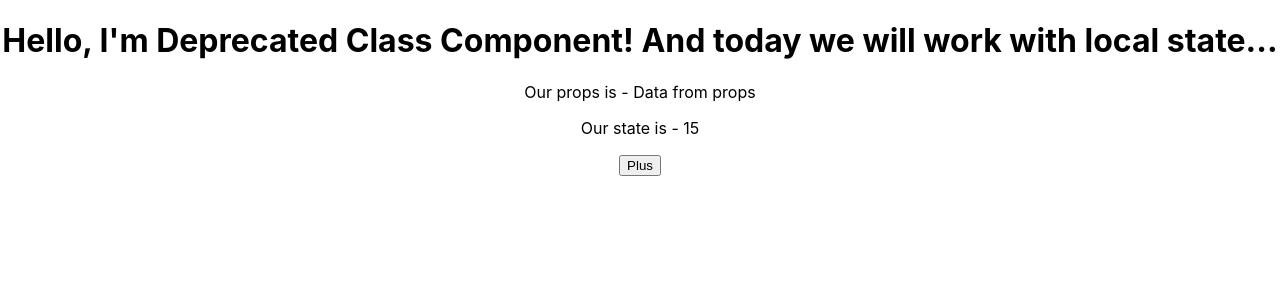
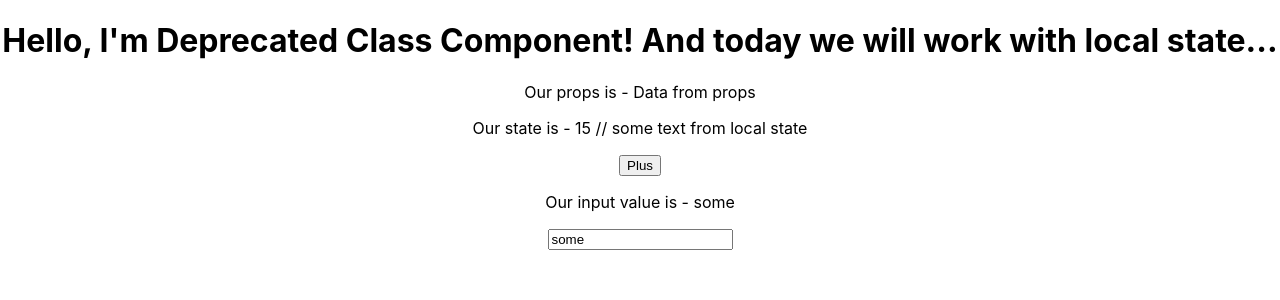
Before and after one commit to Lit-o/practiceField, a React (Create React App) app: page / in a window 1280 px wide. Shown: the top 300 px of the page. Built offline with nearby package versions, Linux system fonts and the light colour scheme.

Commit message:
added controlled input logic for DeprClassCompo.tsx

```diff
--- a/src/components/DeprClassCompo.tsx
+++ b/src/components/DeprClassCompo.tsx
@@ -7,6 +7,7 @@ interface IDeprProps {
 interface IDeprState {
     num: number
     description: string
+    inputData: string
 }
 
 class DeprClassCompo extends Component<IDeprProps, IDeprState> {
@@ -14,7 +15,8 @@ class DeprClassCompo extends Component<IDeprProps, IDeprState> {
         super(props)
         this.state = {
             num: 15,
-            description: 'some text'
+            description: 'some text from local state',
+            inputData: 'some'
         }
     }
 
@@ -24,14 +26,26 @@ class DeprClassCompo extends Component<IDeprProps, IDeprState> {
         }))
     }
 
+    onInputChange = (e: React.FormEvent<HTMLInputElement>): void => {
+        e.preventDefault()
+        this.setState({
+            inputData: e.currentTarget.value
+        })
+    }
+
     render() {
         const {testProps} = this.props
+        const {inputData, num, description} = this.state
         return (
             <div style={{textAlign: 'center'}}>
               <h1 >Hello, I'm Deprecated Class Component! And today we will work with local state...</h1>
               <p>Our props is - {testProps}</p>
-              <p>Our state is - {this.state.num}</p>
+              <p>Our state is - {num} // {description}</p>
               <button onClick={this.setPlus}>Plus</button>
+              <p>Our input value is - {inputData}</p>
+              <form>
+                  <input type="text" value={inputData} onChange={this.onInputChange}/>
+              </form>
             </div>
         )
     }
```
